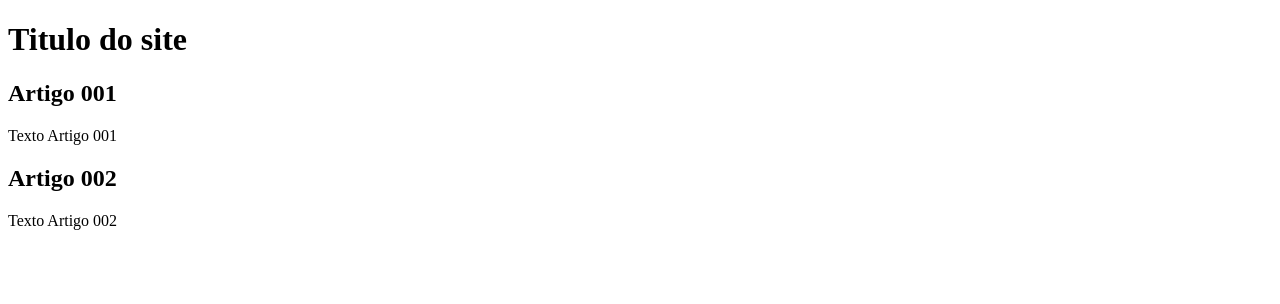
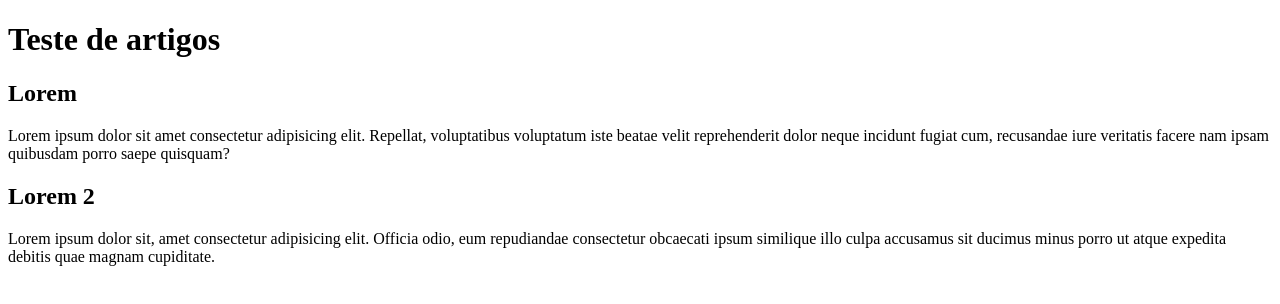
Before and after one commit to Chrislan06/Projeto-site, a plain HTML site: page index.html in a window 1280 px wide. Drawn offline with Linux system fonts and the light colour scheme.

Commit message:
Comecei a escrever o conteúdo

```diff
--- a/index.html
+++ b/index.html
@@ -9,15 +9,15 @@
 <body>
     <main>
         <header>
-            <h1>Titulo do site</h1>
+            <h1>Teste de artigos</h1>
         </header>
         <article>
-            <h2>Artigo 001</h2>
-            <p>Texto Artigo 001</p>
+            <h2>Lorem</h2>
+            <p>Lorem ipsum dolor sit amet consectetur adipisicing elit. Repellat, voluptatibus voluptatum iste beatae velit reprehenderit dolor neque incidunt fugiat cum, recusandae iure veritatis facere nam ipsam quibusdam porro saepe quisquam?</p>
         </article>
         <article>
-            <h2>Artigo 002</h2>
-            <p>Texto Artigo 002</p>
+            <h2>Lorem 2</h2>
+            <p>Lorem ipsum dolor sit, amet consectetur adipisicing elit. Officia odio, eum repudiandae consectetur obcaecati ipsum similique illo culpa accusamus sit ducimus minus porro ut atque expedita debitis quae magnam cupiditate.</p>
         </article>
     </main>
 </body>
```
